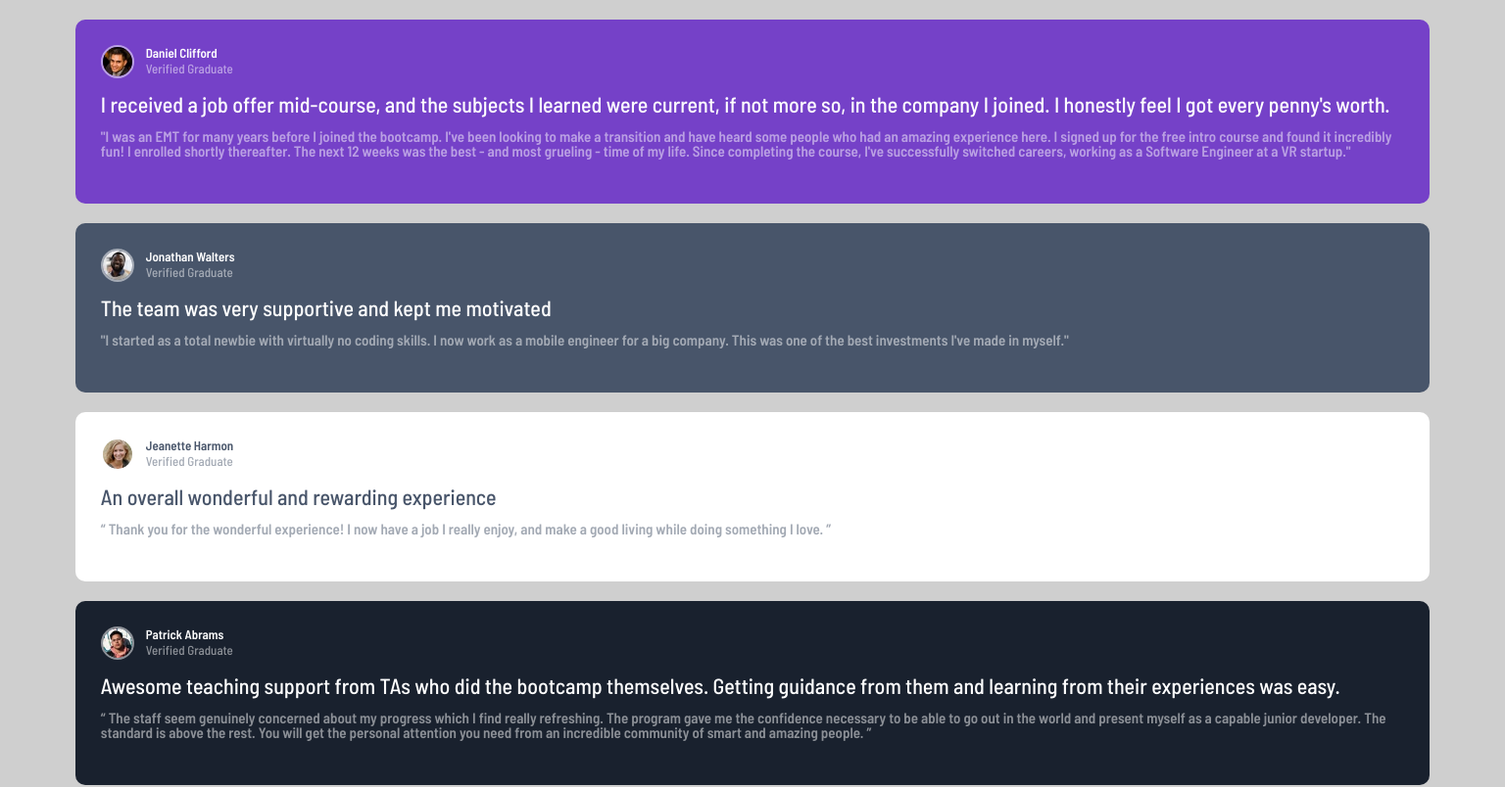
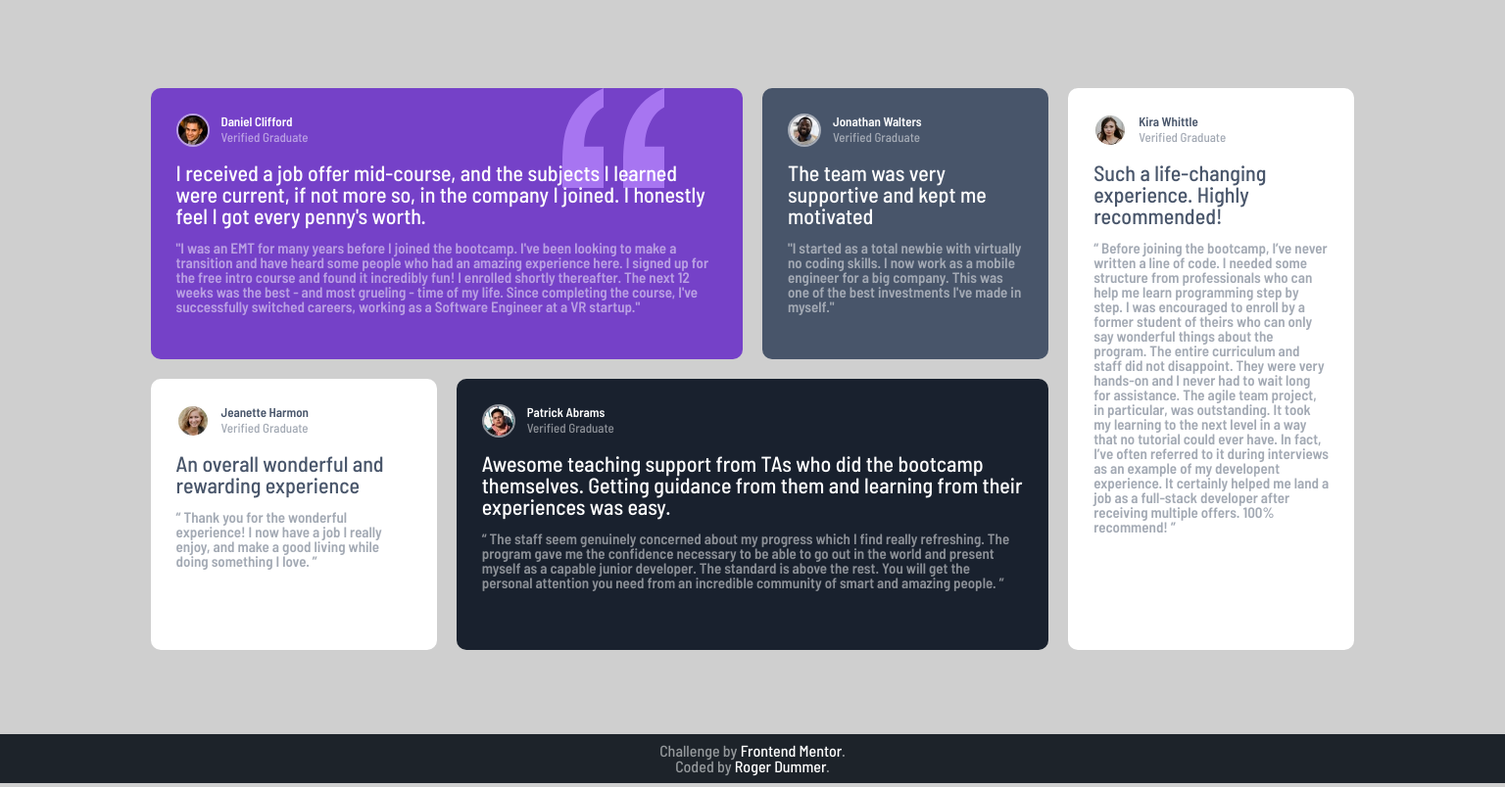
Before and after one commit to rogerdummer/testimonials, a plain HTML site: page index.html in a window 1536 px wide. Shown: the top 804 px of the page at 98% size. Drawn offline with Linux system fonts and the light colour scheme.

Commit message:
Finalização do design desktop e realização de correções necessárias

```diff
--- a/index.html
+++ b/index.html
@@ -12,7 +12,7 @@
 </head>
 <body>
   <main class="principal">
-    <div class="cartao">
+    <div class="cartao cartao__pos1">
       <div class="cartao__info">
         <img src="./images/image-daniel.jpg" class="cartao__info-imagem" alt="Daniel">
         <h1 class="cartao__info-nome">Daniel Clifford</h1>
@@ -39,7 +39,7 @@
     for a big company. This was one of the best investments I've made in myself."
       </p>
     </div>
-    <div class="cartao cartao__cor3">
+    <div class="cartao cartao__cor3 cartao__pos3">
       <div class="cartao__info">
         <img src="./images/image-jeanette.jpg" class="cartao__info-imagem" alt="Jeanette">
         <h1 class="cartao__info-nome-dark">Jeanette Harmon</h1>
@@ -49,7 +49,7 @@
       <p class="cartao__texto-dark">“ Thank you for the wonderful experience! I now have a job I really enjoy, and make a good living
         while doing something I love. ”</p>
     </div>
-    <div class="cartao cartao__cor4">
+    <div class="cartao cartao__cor4 cartao__pos4">
       <div class="cartao__info">
         <img src="./images/image-patrick.jpg" class="cartao__info-imagem" alt="Patrick">
         <h1 class="cartao__info-nome">Patrick Abrams</h1>
@@ -62,7 +62,7 @@
         junior developer. The standard is above the rest. You will get the personal attention you need from
         an incredible community of smart and amazing people. ”</p>
     </div>
-    <div class="cartao cartao__cor3">
+    <div class="cartao cartao__cor3 cartao__pos5">
       <div class="cartao__info">
         <img src="./images/image-kira.jpg" class="cartao__info-imagem" alt="Kira">
         <h1 class="cartao__info-nome-dark">Kira Whittle</h1>
@@ -81,7 +81,7 @@
   </main>
   <footer class="rodape">
     <p>Challenge by <a href="https://www.frontendmentor.io?ref=challenge" target="_blank">Frontend Mentor</a>.</p>
-    <p>Coded by <a href="#">Roger Dummer</a>.</p>
+    <p>Coded by <a href="https://github.com/rogerdummer" target="_blank">Roger Dummer</a>.</p>
   </footer>
 </body>
 </html>
--- a/styles/index.css
+++ b/styles/index.css
@@ -76,6 +76,11 @@ body{
     color: hsl(217, 19%, 35%);
     opacity: 0.5;
 }
+.cartao__pos1{
+    background-image: url(/images/bg-pattern-quotation.svg);
+    background-repeat: no-repeat;
+    background-position: 90% 0%;
+}
 .cartao__cor2{
     background-color: hsl(217, 19%, 35%);
 }
@@ -98,4 +103,37 @@ a{
     color: #95999C;
     height: 50px;
     width: 100vw;
+    margin: auto;
+    bottom: 0;
+    position: fixed;
 }
+@media screen and (min-width: 1440px){
+    .principal{
+        display: grid;
+        grid-template-columns: repeat(4, 1fr);
+        grid-template-rows: repeat(2, 1fr);
+        gap: 20px;
+        margin: 90px auto;
+        height: 100%;
+        width: 80%;
+    }
+    .cartao{
+        width: auto;
+        margin: 0;
+    }
+    .cartao__pos1{
+        grid-column: span 2;
+        background-position: 84% 0%;
+    }
+    .cartao__pos3{
+        grid-column: 1;
+    }
+    .cartao__pos4{
+        grid-column: span 2;
+    }
+    .cartao__pos5{
+        grid-row-start: 1;
+        grid-row-end: 3;
+        grid-column: 4;
+    }
+}
```
